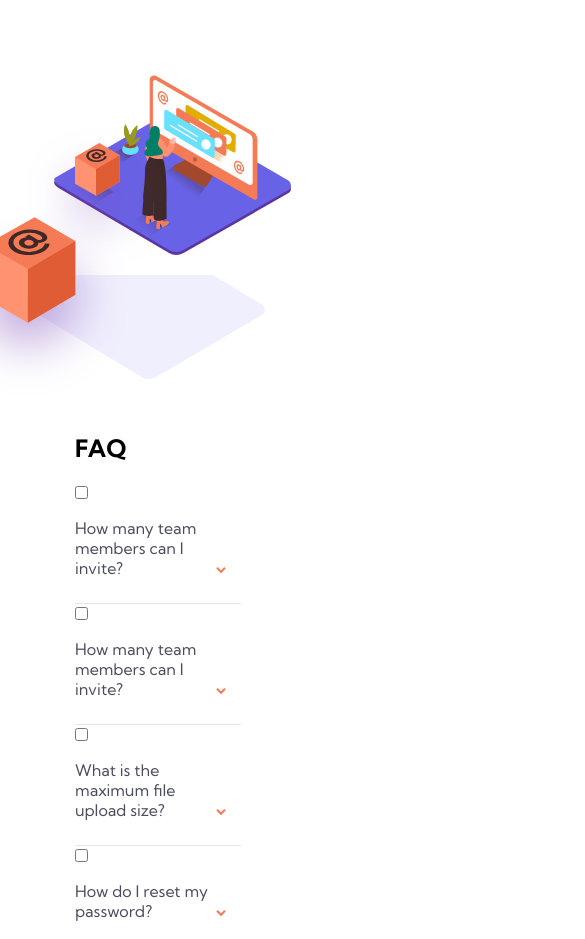
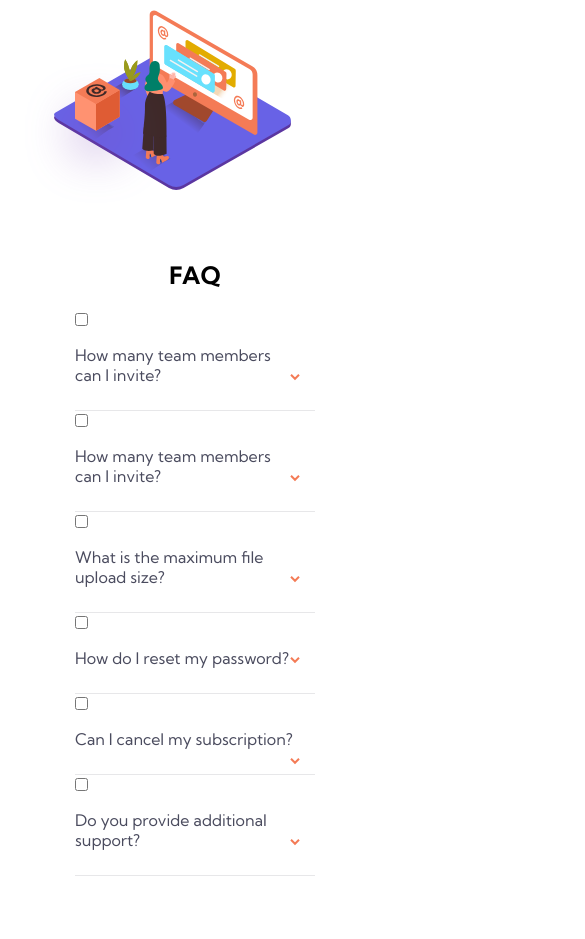
Before and after one commit to aba0405/frontend-mentor-challenges, a plain HTML site: page faq-accordion-card-main/index.html in a window 390 px wide. Shown: the top 939 px of the page, 585 px wide, since content can reach past the window. Drawn offline with Linux system fonts and the light colour scheme.

Commit message:
Work in Progress

```diff
--- a/faq-accordion-card-main/index.html
+++ b/faq-accordion-card-main/index.html
@@ -32,14 +32,14 @@
               srcset="./images/illustration-woman-online-mobile.svg"
               media="(max-width:890px)"
             />
-            <img src="./images/illustration-woman-online-mobile.svg" alt = ""
+            <img src="./images/illustration-woman-online-desktop.svg" alt = ""
           </picture>
           <picture>
             <source
               srcset="./images/bg-pattern-mobile.svg"
               media="(max-width:890px)"
             />
-            <img src="./images/bg-pattern-desktop.svg" alt = ""
+            <img class= "sec-img" src="./images/bg-pattern-desktop.svg" alt = ""
           </picture>
         </div>
         <div class="outer">
--- a/faq-accordion-card-main/script.js
+++ b/faq-accordion-card-main/script.js
@@ -1 +1,12 @@
-console.log("Test");
+const inputs = document.querySelectorAll("input");
+
+inputs.forEach((input) => {
+  input.addEventListener("click", (e) => {
+    input.forEach((input) => {
+      if (input.checked) {
+        input.checked = false;
+        e.target.checked = true;
+      }
+    });
+  });
+});
--- a/faq-accordion-card-main/style.css
+++ b/faq-accordion-card-main/style.css
@@ -33,7 +33,7 @@ body {
   z-index: 0;
 }
 
-.src-img {
+.sec-img {
   position: absolute;
   top: -300px;
   left: 580px;
@@ -115,3 +115,34 @@ input:checked ~ span {
   transform: rotate(180);
   transition: 0.4s;
 }
+
+@media (max-width: 890px) {
+  .container {
+    max-width: 450px;
+    grid-template-columns: repeat(1, 1fr);
+    margin-top: 120px;
+  }
+
+  .image-container {
+    padding: 0;
+    margin: 0 auto;
+    margin-top: -110px;
+  }
+
+  .inner {
+    overflow: visible;
+  }
+
+  .outer {
+    display: none;
+  }
+
+  .sec-img {
+    top: 100px;
+    left: -50 px;
+  }
+
+  .faq-container h2 {
+    text-align: center;
+  }
+}
```
